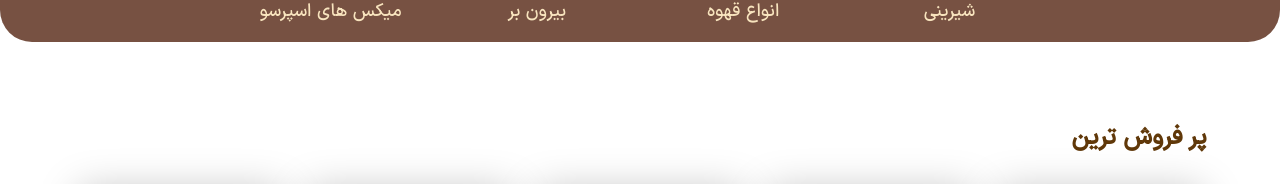
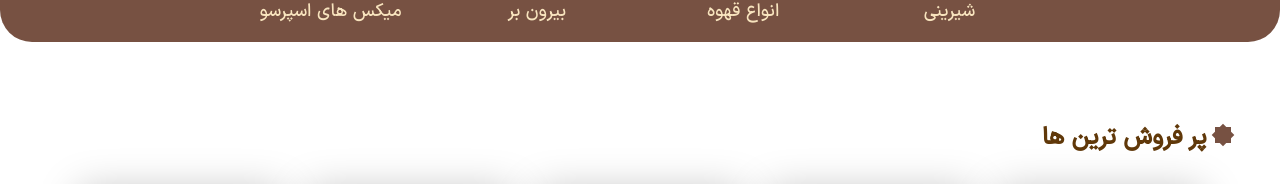
Before and after one commit to Mohammad2954/coffee-shop, a React (Vite) app: page / in a window 1280 px wide. Shown: the part 779-963 px from the top of the page. Built offline with nearby package versions, Linux system fonts and the light colour scheme.

Commit message:
feat:add befor style titles

```diff
--- /dev/null
+++ b/src/components/All/AddTitle.jsx
@@ -0,0 +1,11 @@
+import React from "react";
+import "./title-style.css";
+function AddTitle({ title }) {
+  return (
+    <h3 className="text-coffee text-2xl font-bold style-title relative">
+      {title}
+    </h3>
+  );
+}
+
+export default AddTitle;
--- /dev/null
+++ b/src/components/All/title-style.css
@@ -0,0 +1,19 @@
+.style-title::after{
+ position: absolute;
+ content: "";
+ right: -1.5rem;
+ width: 1rem;
+ height: 1rem;
+ background-color: #775142;
+ top: 15%;
+}
+.style-title::before{
+    rotate: 45deg;
+     position: absolute;
+ content: "";
+ right: -1.5rem;
+ width: 1rem;
+ height: 1rem;
+ background-color:  #775142;
+ top: 15%;
+}
--- a/src/components/Home/Product/Products.jsx
+++ b/src/components/Home/Product/Products.jsx
@@ -1,9 +1,10 @@
 import Product from "./Product";
 import { data } from "../../data";
+import AddTitle from "../../All/AddTitle";
 function Products() {
   return (
     <div className="max-w-content mx-auto px-8 mt-20">
-      <h3 className="text-coffee text-2xl font-bold">پر فروش ترین</h3>
+      <AddTitle title={"پر فروش ترین ها"} />
       <div className="grid  grid-cols- lg:grid-cols-5 sm:grid-cols-3 gap-4 mt-[-1rem]">
         {data.map((pro) => {
           return <Product {...pro} key={pro.id} />;
--- a/src/components/Home/popProduct/PopProduct.jsx
+++ b/src/components/Home/popProduct/PopProduct.jsx
@@ -1,10 +1,11 @@
+import AddTitle from "../../All/AddTitle.jsx";
 import { data } from "../../data.js";
 import Product from "../Product/Product.jsx";
 function PopProduct() {
   return (
     <div className=" relative">
       <div className="max-w-content mx-auto px-8 mt-16 z-10 relative">
-        <h3 className="text-coffee text-2xl font-bold">محبوب ترین</h3>
+        <AddTitle title={"محبوب ترین ها"} />
         <div className="grid  grid-cols- lg:grid-cols-5 sm:grid-cols-3 gap-4 mt-[-1rem]">
           {data.slice(0, 5).map((pro) => {
             return <Product {...pro} key={pro.id} border={false} />;
--- a/src/pages/Blog.jsx
+++ b/src/pages/Blog.jsx
@@ -1,12 +1,15 @@
 import React from "react";
 import BreadCramb from "../components/BreadCramb/BreadCramb";
+import AddTitle from "../components/All/AddTitle";
 
 function Blog() {
   return (
     <div className="max-w-content mx-auto px-8">
       <div className="my-8">
         <BreadCramb />
-        <h2 className="text-2xl font-bold text-coffee mt-8 mr-4">بلاگ</h2>
+        <div className="mt-8 mr-4">
+          <AddTitle title={"بلاگ"} />
+        </div>
       </div>
       <div className="grid grid-cols-4 gap-3">
         <article className=" col-span-full sm:col-span-2 lg:col-span-1  shadow-[0_0_40px_-5px_rgba(0,0,0,0.25)] rounded-lg overflow-hidden p-4">
--- a/src/pages/ContactUs.jsx
+++ b/src/pages/ContactUs.jsx
@@ -1,14 +1,15 @@
 import React from "react";
 import BreadCramb from "../components/BreadCramb/BreadCramb";
+import AddTitle from "../components/All/AddTitle";
 
 function ContactUs() {
   return (
     <div className="max-w-content mx-auto px-8">
       <div className="my-8">
         <BreadCramb />
-        <h2 className="text-2xl font-bold text-coffee mt-8 mr-4">
-          ارتباط با ما
-        </h2>
+        <div className="mt-8 mr-4">
+          <AddTitle title={"ارتباط با ما"} />
+        </div>
       </div>
       <div className="grid grid-cols-12 gap-4  ">
         <div className=" h-fit bg-[#FFE5BE] col-span-full sm:col-span-6 shadow-[0_0_40px_-5px_rgba(0,0,0,0.25)] p-4 rounded-3xl rounded-tr-none pb-6">
```
